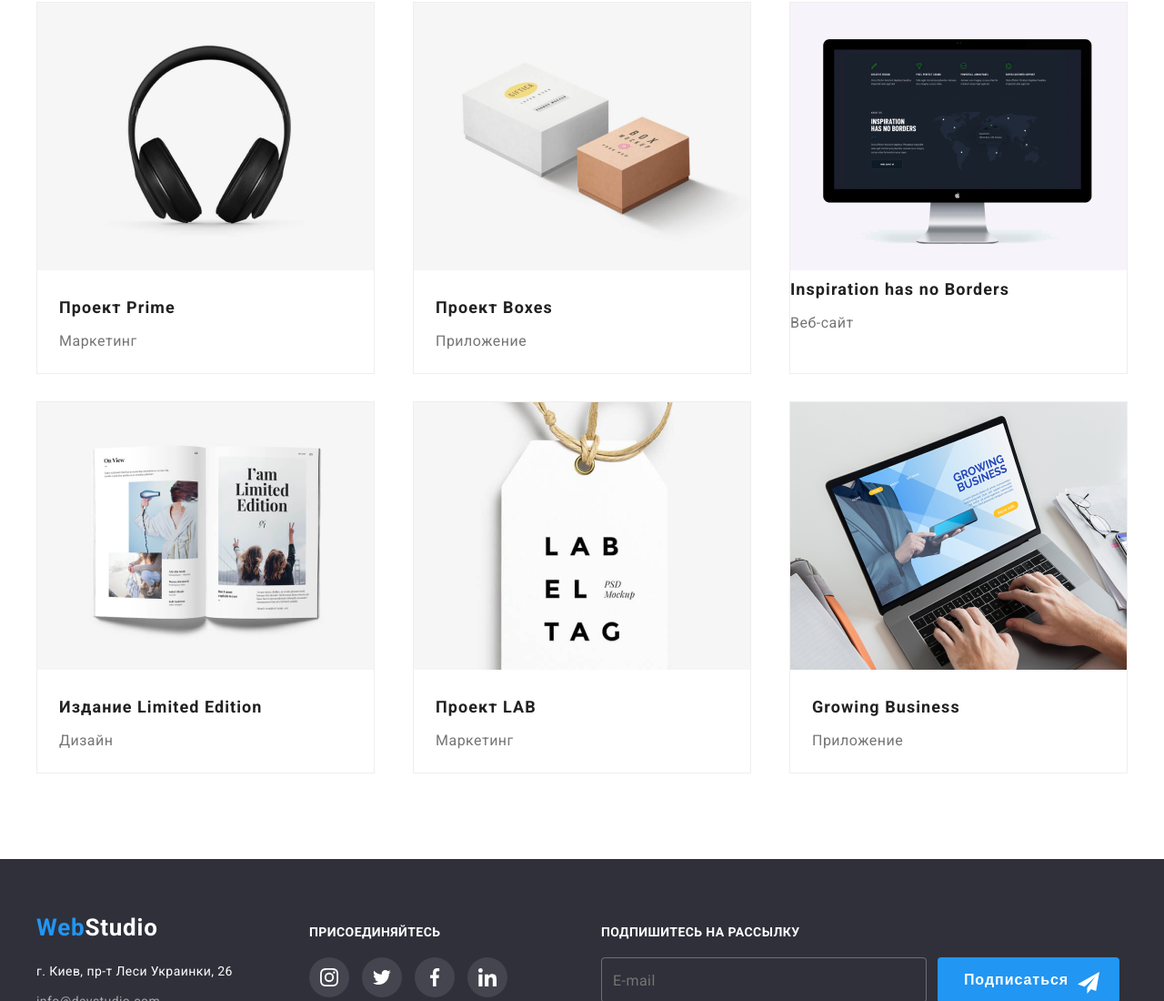
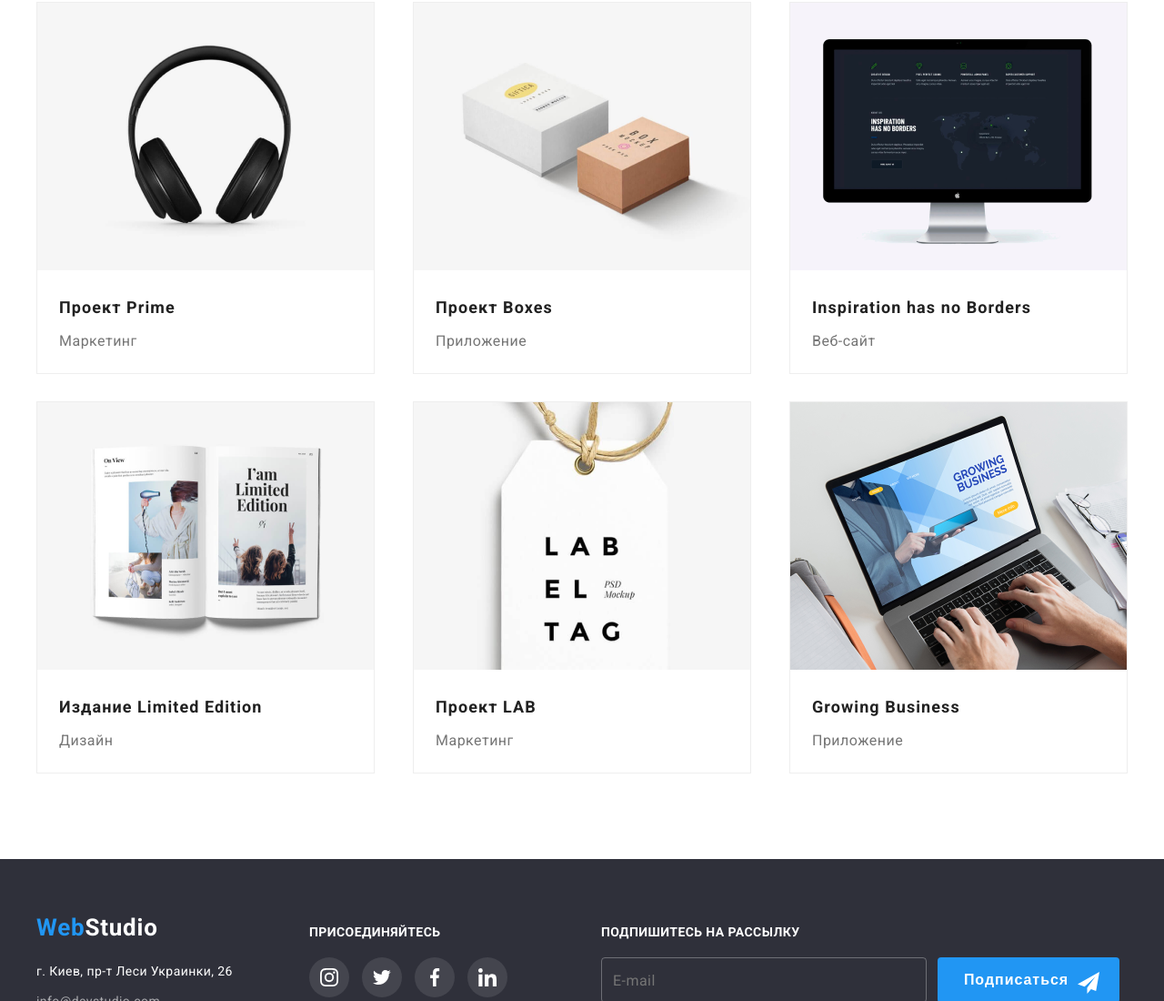
Before and after one commit to Igrillio/goit-markup-hw-08, a plain HTML site: page portfolio.html in a window 1280 px wide. Shown: the part 696-1796 px from the top of the page at 91% size. Drawn offline with Linux system fonts and the light colour scheme.

Commit message:
Update portfolio.html

```diff
--- a/portfolio.html
+++ b/portfolio.html
@@ -143,7 +143,7 @@
                                 </p>
                             </div>
                         </div>
-                        <div class="portfolio-item-block">
+                        <div class="portfolio__item-block">
                             <h2 class="portfolio__item-title">Inspiration has no Borders</h2>
                             <p class="portfolio__item-text">Веб-сайт</p>
                         </div>
```
